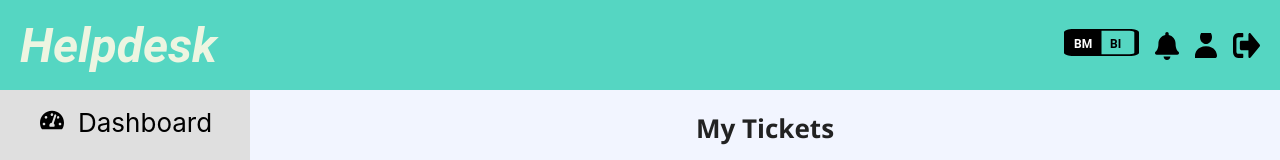
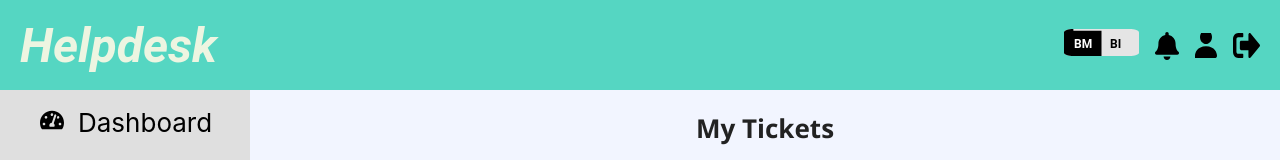
Before and after one commit to Pavan19047/weanalyz-assignment, a React (Vite) app: page /my-ticket in a window 1280 px wide. Shown: the top 160 px of the page. Built offline with nearby package versions, Linux system fonts and the light colour scheme.

Commit message:
Implement shifting black background toggle logic
cgen-96112b3b6f1348e5b08a36a1d6bc2190

```diff
--- a/src/components/Header.jsx
+++ b/src/components/Header.jsx
@@ -21,13 +21,29 @@ const Header = ({ onLogout }) => {
             fill="none"
             xmlns="http://www.w3.org/2000/svg"
           >
+            {/* Overall container background */}
             <path
-              d="M37.5 26.3125V2.6875H65.625C66.8682 2.6875 68.0605 2.86529 68.9396 3.18176C69.8186 3.49822 70.3125 3.92745 70.3125 4.375V24.625C70.3125 25.0726 69.8186 25.5018 68.9396 25.8182C68.0605 26.1347 66.8682 26.3125 65.625 26.3125H37.5ZM65.625 28C68.1114 28 70.496 27.6444 72.2541 27.0115C74.0123 26.3785 75 25.5201 75 24.625V4.375C75 3.47989 74.0123 2.62145 72.2541 1.98851C70.496 1.35558 68.1114 1 65.625 1H9.375C6.8886 1 4.50403 1.35558 2.74587 1.98851C0.987721 2.62145 0 3.47989 0 4.375L0 24.625C0 25.5201 0.987721 26.3785 2.74587 27.0115C4.50403 27.6444 6.8886 28 9.375 28H65.625Z"
+              d="M9.375 1C6.8886 1 4.50403 1.35558 2.74587 1.98851C0.987721 2.62145 0 3.47989 0 4.375L0 24.625C0 25.5201 0.987721 26.3785 2.74587 27.0115C4.50403 27.6444 6.8886 28 9.375 28H65.625C68.1114 28 70.496 27.6444 72.2541 27.0115C74.0123 26.3785 75 25.5201 75 24.625V4.375C75 3.47989 74.0123 2.62145 72.2541 1.98851C70.496 1.35558 68.1114 1 65.625 1H9.375Z"
+              fill="#E5E5E5"
+            />
+
+            {/* Dynamic black background that shifts */}
+            {toggle === "BM" ? (
+              // Black background on BM side
+              <path
+                d="M9.375 1C6.8886 1 4.50403 1.35558 2.74587 1.98851C0.987721 2.62145 0 3.47989 0 4.375L0 24.625C0 25.5201 0.987721 26.3785 2.74587 27.0115C4.50403 27.6444 6.8886 28 9.375 28H37.5V2.6875H9.375V1Z"
                 fill="black"
               />
-            <>
+            ) : (
+              // Black background on BI side
+              <path
+                d="M37.5 26.3125V2.6875H65.625C66.8682 2.6875 68.0605 2.86529 68.9396 3.18176C69.8186 3.49822 70.3125 3.92745 70.3125 4.375V24.625C70.3125 25.0726 69.8186 25.5018 68.9396 25.8182C68.0605 26.1347 66.8682 26.3125 65.625 26.3125H37.5ZM65.625 28C68.1114 28 70.496 27.6444 72.2541 27.0115C74.0123 26.3785 75 25.5201 75 24.625V4.375C75 3.47989 74.0123 2.62145 72.2541 1.98851C70.496 1.35558 68.1114 1 65.625 1H37.5V28H65.625Z"
+                fill="black"
+              />
+            )}
+
             <text
-                fill="white"
+              fill={toggle === "BM" ? "white" : "black"}
               xmlSpace="preserve"
               style={{ whiteSpace: "pre" }}
               fontFamily="Roboto"
@@ -52,7 +68,6 @@ const Header = ({ onLogout }) => {
                 BI
               </tspan>
             </text>
-            </>
           </svg>
         </div>
 
```
Lines whose indentation alone changed are shown as unchanged.
